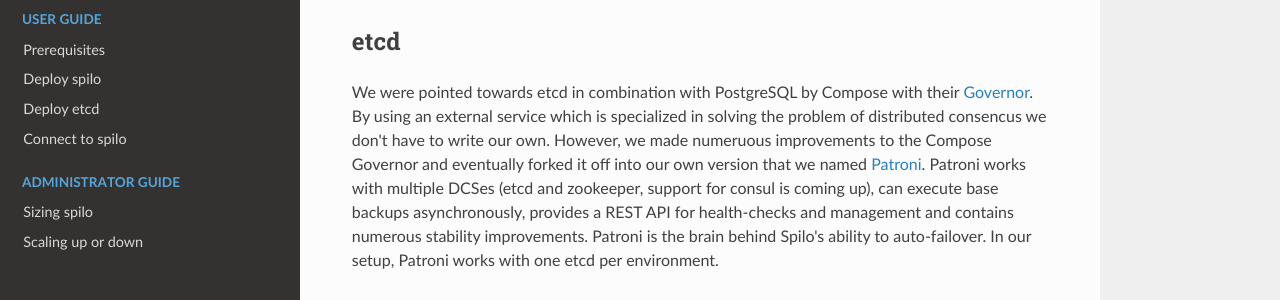
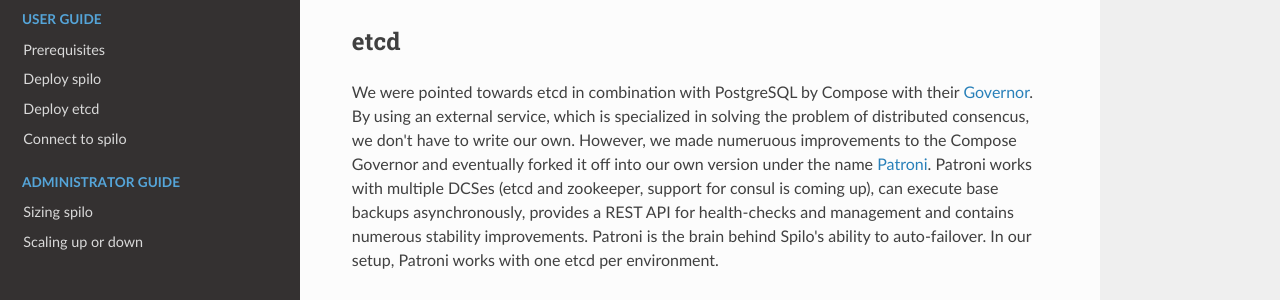
Before and after one commit to zalando/spilo, an MkDocs documentation site: the page built from docs/DESIGN.md, in a window 1280 px wide and 900 px high, scrolled down 1035 px. Shown: the part 175-475 px from the top of the window. Built offline with MkDocs 1.6.1, drawn with Linux system fonts in a browser that asks for light colours; nearby versions of some CDN libraries; old or Windows-style settings are respelled for this version of MkDocs.

Commit message:
Update DESIGN.md

```diff
--- a/docs/DESIGN.md
+++ b/docs/DESIGN.md
@@ -48,7 +48,7 @@
 
 etcd
 ----
-We were pointed towards etcd in combination with PostgreSQL by Compose with their [Governor](https://github.com/compose/governor). By using an external service which is specialized in solving the problem of distributed consencus we don't have to write our own. However, we made numeruous improvements to the Compose Governor and eventually forked it off into our own version that we named [Patroni](https://github.com/zalando/patroni). Patroni works with multiple DCSes (etcd and zookeeper, support for consul is coming up), can execute base backups asynchronously, provides a REST API for health-checks and management and contains numerous stability improvements. Patroni is the brain behind Spilo's ability to auto-failover. In our setup, Patroni works with one etcd per environment.
+We were pointed towards etcd in combination with PostgreSQL by Compose with their [Governor](https://github.com/compose/governor). By using an external service, which is specialized in solving the problem of distributed consencus, we don't have to write our own. However, we made numeruous improvements to the Compose Governor and eventually forked it off into our own version under the name [Patroni](https://github.com/zalando/patroni). Patroni works with multiple DCSes (etcd and zookeeper, support for consul is coming up), can execute base backups asynchronously, provides a REST API for health-checks and management and contains numerous stability improvements. Patroni is the brain behind Spilo's ability to auto-failover. In our setup, Patroni works with one etcd per environment.
 
 To find out more about etcd: [coreos.com/etcd](https://coreos.com/etcd/)
 
```
